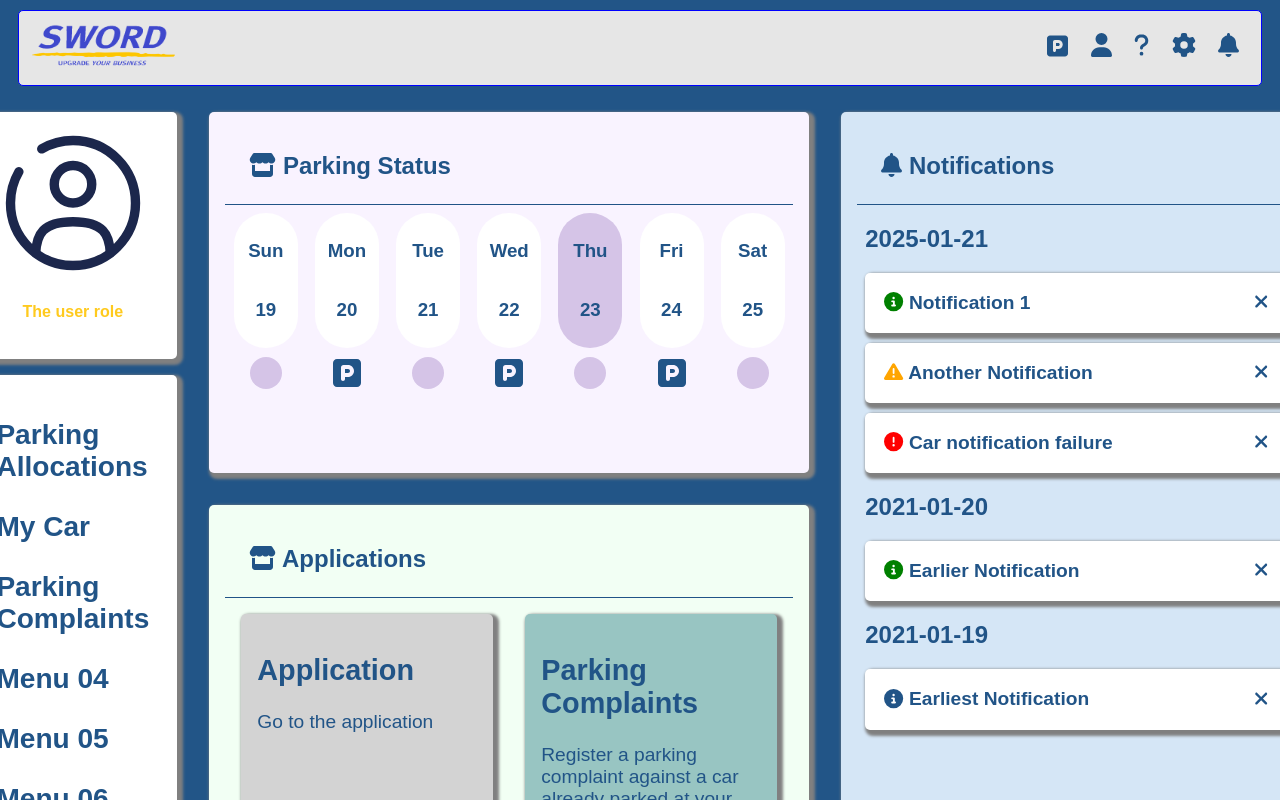
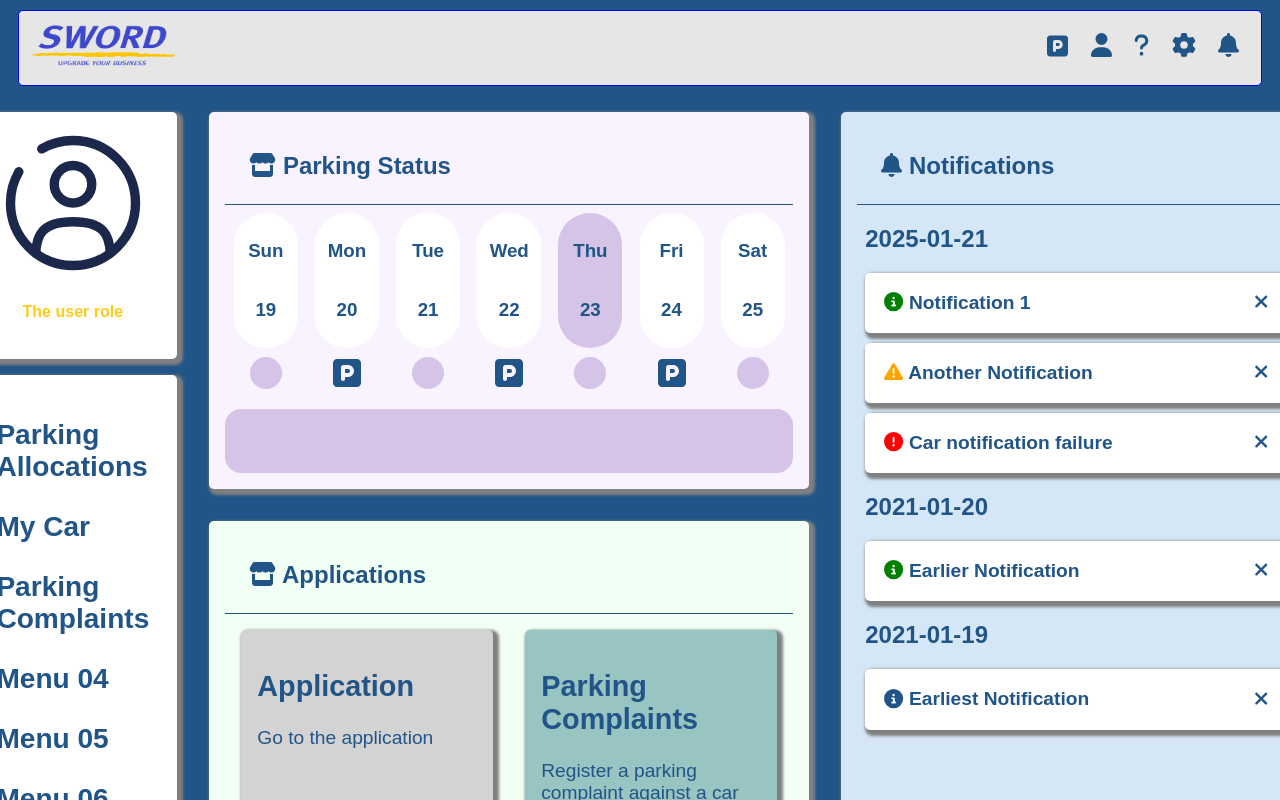
Before and after one commit to PhilipHassialis/parkingapp, a React (Vite) app in the folder parking_app/: page /login in a window 1280 px wide. Both pictures are taken after a click on the button "Login". Shown: the top 800 px of the page. Built offline with nearby package versions, Linux system fonts and the light colour scheme.

Commit message:
parking info embelishment

```diff
--- a/parking_app/src/index.css
+++ b/parking_app/src/index.css
@@ -270,6 +270,9 @@ body {
     justify-content: center;
     width: 100%;
     height: 4em;
+    background-color: rgb(213,196,231);
+    border-radius: 1em;
+    margin-top: 1em;
 }
 
 .input-box-container {
```
